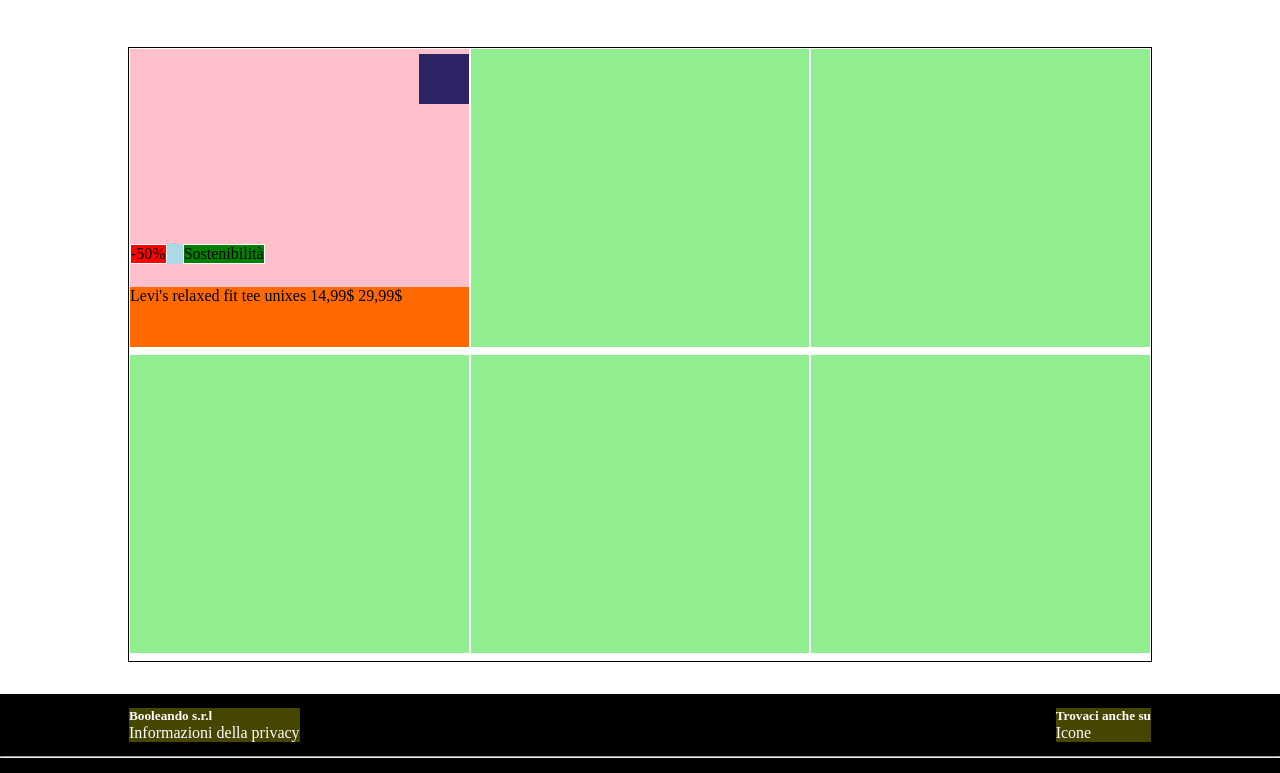
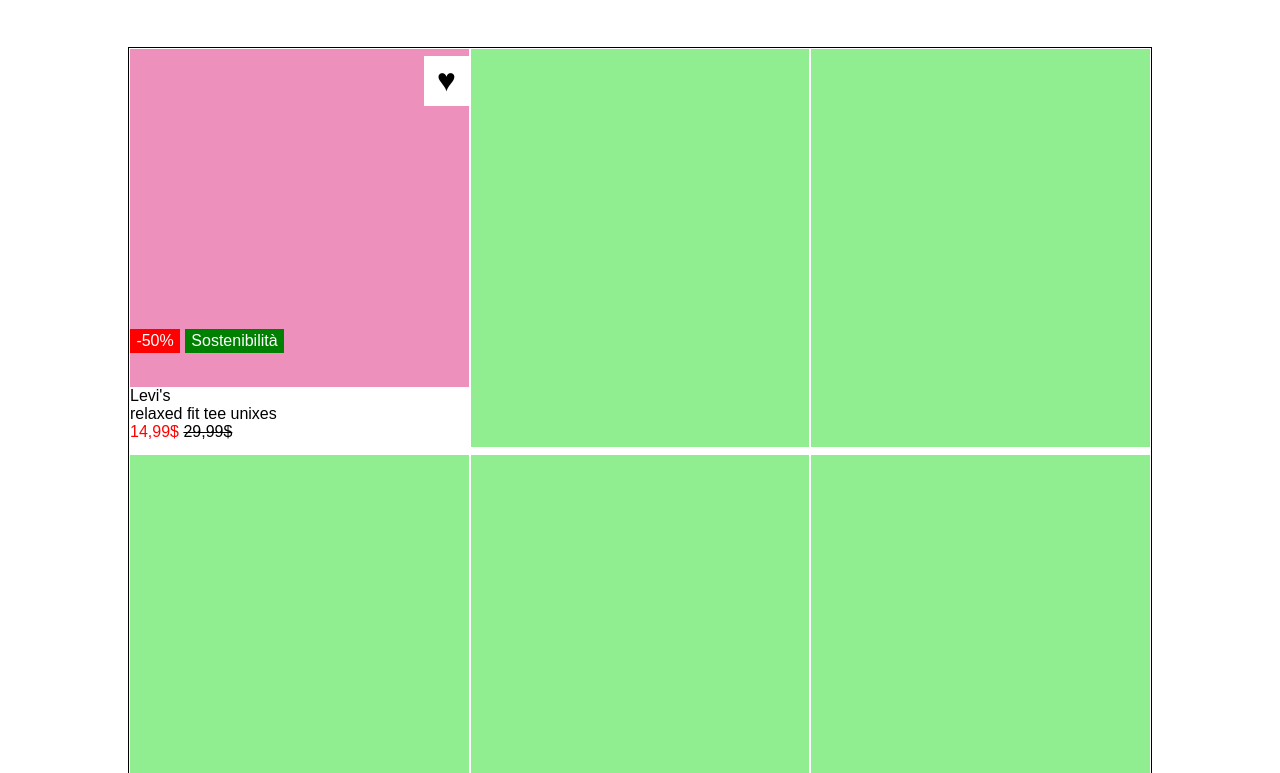
Before and after one commit to sder12/html-css-boolando, a plain HTML site: page index.html in a window 1280 px wide. Shown: the part 81-854 px from the top of the page. Drawn offline with Linux system fonts and the light colour scheme.

Commit message:
working on the card

```diff
--- a/css/style.css
+++ b/css/style.css
@@ -16,6 +16,7 @@
 
 html {
   font-size: 62, 5%;
+  font-family: Arial, Helvetica, sans-serif;
 }
 
 img {
@@ -71,45 +72,71 @@ header {
 /* MAIN */
 
 .cards {
-  height: 300px;
+  height: 400px;
   width: calc(100% / 3);
   margin-bottom: 0.4em;
   /* DEBUG */
   border: 1px solid white;
   background-color: lightgreen;
+
 }
 
 /* Two section inside cards */
 .main-img{
-  height: 80%;
+  height: 85%;
   position: relative;
   /* DEBUG */
-  background-color: pink;
+  background-color: rgb(238, 144, 188);
+  /* background-image: url(../img/1.webp);
+  background-size: cover;
+  background-repeat: no-repeat; */
 }
 
 .img-caption{
-  height: 20%;
-  /* DEBUG */
-  background-color: #ff6900;
+  height: 15%;
+  background-color: #ffffff;
+}
+
+.img-caption > span:nth-child(1),
+.img-caption > span:nth-child(2){
+  display: block;
+}
+
+.img-caption > span:nth-child(2){
+  font-size: 1rem;
+}
+
+.img-caption > span:nth-child(3){
+  color: red;
+}
+
+.img-caption > span:nth-child(4){
+  text-decoration: line-through;
 }
 
 .card-heart{
   top: 2%;
   right: 0;
-  /* DEBUG */
-  height: 50px;
-  width: 50px;
-  background-color: rgb(44, 36, 100);
+  padding: .2em .4em;
+  background-color: rgb(255, 255, 255);
+  font-size: 2rem;
+}
+.card-heart:hover{
+  color: red;
 }
 
 .card-sconti{
   bottom: 10%;
-  /* DEBUG */
-  background-color: lightblue;
+}
+
+.sconti-left, .sconti-right{
+  color: white;
+  text-align: center;
+  padding: .2em .4em;
 }
 
 .sconti-left{
- margin-right: 1em;
+ margin-right: .3em;
  background-color: red;
 }
 
--- a/index.html
+++ b/index.html
@@ -39,17 +39,20 @@
     <div class="container flex wrap mt">
       <div class="cards">
         <div class="main-img">
-          <img class="card-img" src="" alt="">
-          <div class="card-heart absolute"></div>
+          <div class="card-img">
+            <!-- <img src="img/1.webp" alt=""> -->
+          </div>
+          <div class="card-heart absolute"> &hearts; </div>
           <div class="card-sconti absolute flex">
-            <div class="sconti-left wborder">-50%</div>
-            <div class="sconti-right wborder">Sostenibilità</div>
+            <div class="sconti-left">-50%</div>
+            <div class="sconti-right">Sostenibilità</div>
           </div>
         </div>
         <div class="img-caption">
           <span> Levi's</span>
           <span> relaxed fit tee unixes </span>
-          <span>14,99$</span> <span>29,99$</span>
+          <span>14,99$</span>
+          <span>29,99$</span>
         </div>
       </div>
       <div class="cards"></div>
```
